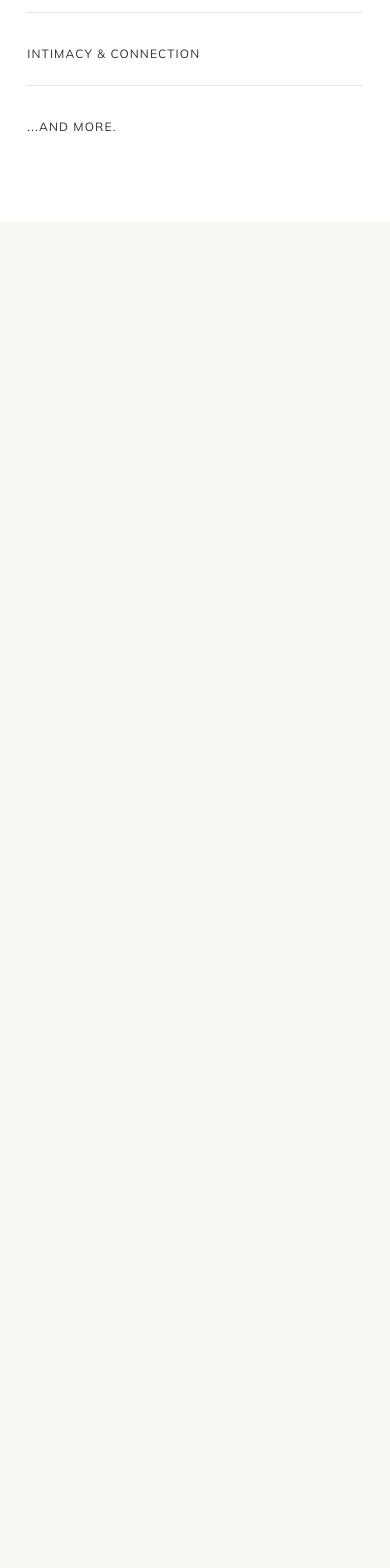
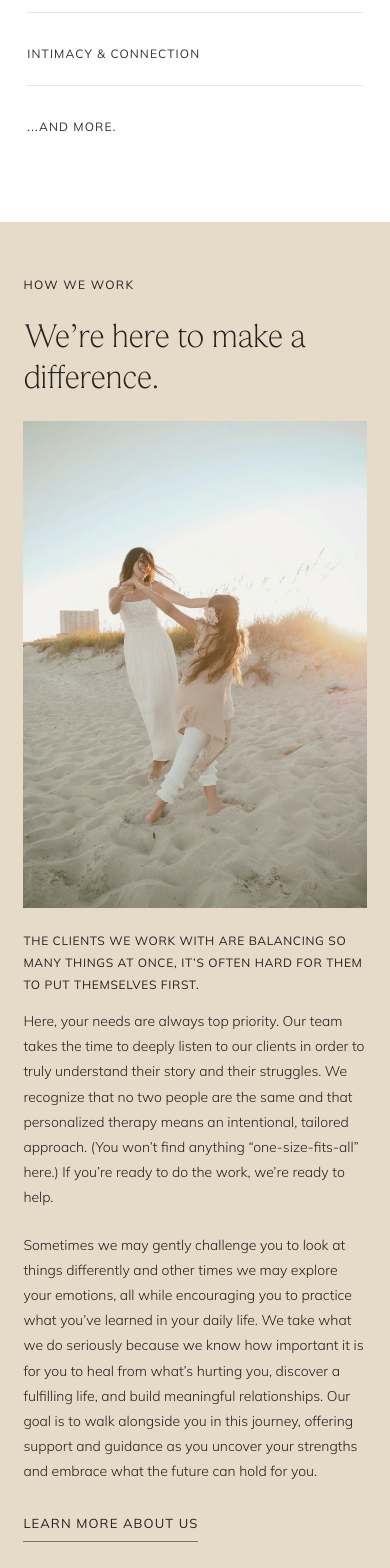
Before and after one commit to rudrakshkr/grow-my-therapy-website, a Next.js app: page / in a window 390 px wide. Shown: the part 5606-7174 px from the top of the page. Before the commit the page ends 5828 px from the top, so only its background shows below. Built offline with nearby package versions, Linux system fonts and the light colour scheme.

Commit message:
feat: complete how we work section

```diff
--- a/src/app/globals.css
+++ b/src/app/globals.css
@@ -834,6 +834,226 @@ a {
 }
 
 
+/* How We Work Section  */
+
+.how-work-section {
+  --how-grid-gutter: calc(4vw - 20px);
+  --how-container-width: min(1500px, calc(100vw - 8vw));
+  --how-cell-width: calc((1500px - 460px) / 24);
+
+  position: relative;
+  width: 100%;
+  height: 100vh;
+  height: 100svh;
+  overflow: hidden;
+  background: #e6dbc9;
+  color: #25231f;
+}
+
+.how-work-grid {
+  display: grid;
+  position: relative;
+  height: 100%;
+  grid-template-rows:
+    repeat(24, minmax(0, 1fr));
+  grid-template-columns:
+    minmax(var(--how-grid-gutter), 1fr)
+    repeat(24, minmax(0, var(--how-cell-width)))
+    minmax(var(--how-grid-gutter), 1fr);
+  column-gap: 20px;
+  row-gap: 11px;
+  overflow: clip;
+}
+
+.how-work-eyebrow {
+  grid-area: 4 / 3 / 6 / 15;
+  align-self: start;
+  margin: 0;
+  font-family: var(--font-muli), Arial, sans-serif;
+  font-size: 16px;
+  font-weight: 400;
+  line-height: 1.8;
+  letter-spacing: 1.3px;
+  text-transform: uppercase;
+}
+
+.how-work-heading {
+  grid-area: 8 / 3 / 10 / 20;
+  align-self: center;
+  margin: 0;
+  font-family: var(--font-beaufort-loaded), Georgia, serif;
+  font-size: clamp(40px, 3vw, 52px);
+  font-weight: 300;
+  line-height: 1.3;
+  letter-spacing: -0.5px;
+}
+
+.how-work-image {
+  grid-area: 3 / 22 / 23 / 27;
+  position: relative;
+  min-width: 0;
+  min-height: 0;
+  overflow: hidden;
+}
+
+.how-work-photo {
+  object-fit: cover;
+  object-position: 22% 46%;
+}
+
+.how-work-image-tint {
+  position: absolute;
+  inset: 0;
+  pointer-events: none;
+  background: rgba(190, 174, 137, 0.14);
+}
+
+.how-work-left-copy {
+  grid-area: 11 / 3 / 20 / 11;
+  min-width: 0;
+  margin-right: 1rem;
+}
+
+.how-work-emphasis {
+  margin: 0 0 14px;
+  font-family: var(--font-muli), Arial, sans-serif;
+  font-size: 15px;
+  font-weight: 400;
+  line-height: 1.8;
+  letter-spacing: 0.65px;
+  text-transform: uppercase;
+}
+
+.how-work-paragraph,
+.how-work-right-copy {
+  margin: 0;
+  font-family: var(--font-muli), Arial, sans-serif;
+  font-size: 17px;
+  font-weight: 300;
+  line-height: 1.8;
+  letter-spacing: 0;
+}
+
+.how-work-right-copy {
+  grid-area: 11 / 11 / 20 / 19;
+  min-width: 0;
+}
+
+.how-work-cta {
+  grid-area: 21 / 3 / 23 / 19;
+  align-self: start;
+  justify-self: start;
+  display: inline-block;
+  width: max-content;
+  height: fit-content;
+  padding-bottom: 7px;
+  border-bottom: 1px solid #787267;
+  font-family: var(--font-muli), Arial, sans-serif;
+  font-size: 13px;
+  font-weight: 400;
+  line-height: 1.5;
+  letter-spacing: 1.1px;
+  text-transform: uppercase;
+  color: #25231f;
+  transition: opacity 180ms ease;
+}
+
+.how-work-cta:hover {
+  opacity: 0.6;
+}
+
+@media (min-width: 1025px) {
+  .how-work-eyebrow,
+  .how-work-heading,
+  .how-work-left-copy,
+  .how-work-right-copy,
+  .how-work-cta {
+    transform: translateX(-99px);
+  }
+}
+
+/* Tablet */
+@media (max-width: 1024px) {
+
+  .how-work-section {
+    height: auto;
+    min-height: 100svh;
+  }
+
+  .how-work-grid {
+    height: auto;
+    min-height: 100svh;
+    grid-template-rows: none;
+  }
+
+  .how-work-section {
+    padding: 64px 6%;
+  }
+
+  .how-work-grid {
+    display: flex;
+    flex-direction: column;
+    gap: 26px;
+    overflow: visible;
+  }
+
+  .how-work-eyebrow {
+    font-size: 12px;
+  }
+
+  .how-work-heading {
+    font-size: clamp(36px, 5vw, 46px);
+  }
+
+  .how-work-image {
+    width: 100%;
+    height: min(72vw, 600px);
+    min-height: 420px;
+  }
+
+  .how-work-left-copy,
+  .how-work-right-copy {
+    width: 100%;
+  }
+
+  .how-work-cta {
+    margin-top: 8px;
+  }
+}
+
+/* Mobile */
+@media (max-width: 640px) {
+  .how-work-section {
+    padding: 52px 6%;
+  }
+
+  .how-work-grid {
+    gap: 22px;
+  }
+
+  .how-work-heading {
+    font-size: clamp(34px, 8vw, 42px);
+    line-height: 1.2;
+  }
+
+  .how-work-image {
+    height: 125vw;
+    min-height: 0;
+    max-height: 580px;
+  }
+
+  .how-work-emphasis {
+    font-size: 12px;
+  }
+
+  .how-work-paragraph,
+  .how-work-right-copy {
+    font-size: 14px;
+    line-height: 1.8;
+  }
+}
+
+
 /* Tablet and mobile layout */
 @media (max-width: 1199px) {
   .site-header {
--- a/src/app/page.tsx
+++ b/src/app/page.tsx
@@ -397,6 +397,65 @@ function ExpertiseSection() {
   );
 }
 
+function HowWeWorkSection() {
+  return (
+    <section className="how-work-section" id="how-we-work">
+      <div className="how-work-grid">
+        <p className="how-work-eyebrow">HOW WE WORK</p>
+
+        <h2 className="how-work-heading">
+          We’re here to make a difference.
+        </h2>
+
+        <div className="how-work-image">
+          <Image
+            src="/images/how-we-work.jpg"
+            alt="A woman and child in white dresses dancing on a sandy beach at sunset"
+            fill
+            sizes="(min-width: 768px) 23vw, 100vw"
+            className="how-work-photo"
+          />
+          <div className="how-work-image-tint" aria-hidden="true" />
+        </div>
+
+        <div className="how-work-left-copy">
+          <p className="how-work-emphasis">
+            The clients we work with are balancing so many things at once,
+            it’s often hard for them to put themselves first.
+          </p>
+
+          <p className="how-work-paragraph">
+            Here, your needs are always top priority. Our team takes the time
+            to deeply listen to our clients in order to truly understand their
+            story and their struggles. We recognize that no two people are
+            the same and that personalized therapy means an intentional,
+            tailored approach. (You won’t find anything “one-size-fits-all”
+            here.) If you’re ready to do the work, we’re ready to help.
+          </p>
+        </div>
+
+        <p className="how-work-right-copy">
+          Sometimes we may gently challenge you to look at things differently
+          and other times we may explore your emotions, all while encouraging
+          you to practice what you’ve learned in your daily life. We take what
+          we do seriously because we know how important it is for you to heal
+          from what’s hurting you, discover a fulfilling life, and build
+          meaningful relationships. Our goal is to walk alongside you in this
+          journey, offering support and guidance as you uncover your strengths
+          and embrace what the future can hold for you.
+        </p>
+
+        <a
+          className="how-work-cta"
+          href="/therapists-newbury-park"
+        >
+          Learn more about us
+        </a>
+      </div>
+    </section>
+  );
+}
+
 
 export default function Home() {
   return (
@@ -407,6 +466,7 @@ export default function Home() {
       <WhoWeHelpSection />
       <StatementSection />
       <ExpertiseSection />
+      <HowWeWorkSection />
     </main>
   );
 }
```
Also changed, not shown: public/images/how-we-work.jpg (added).
